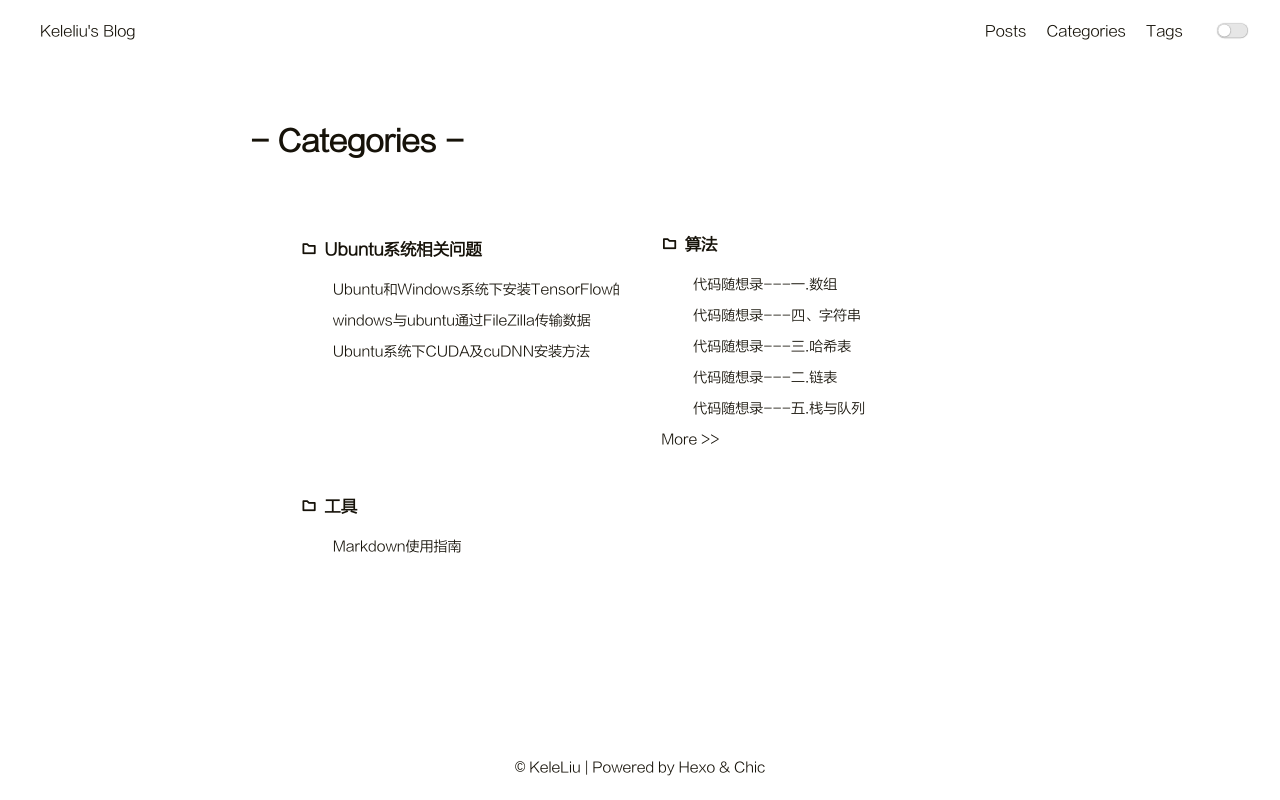
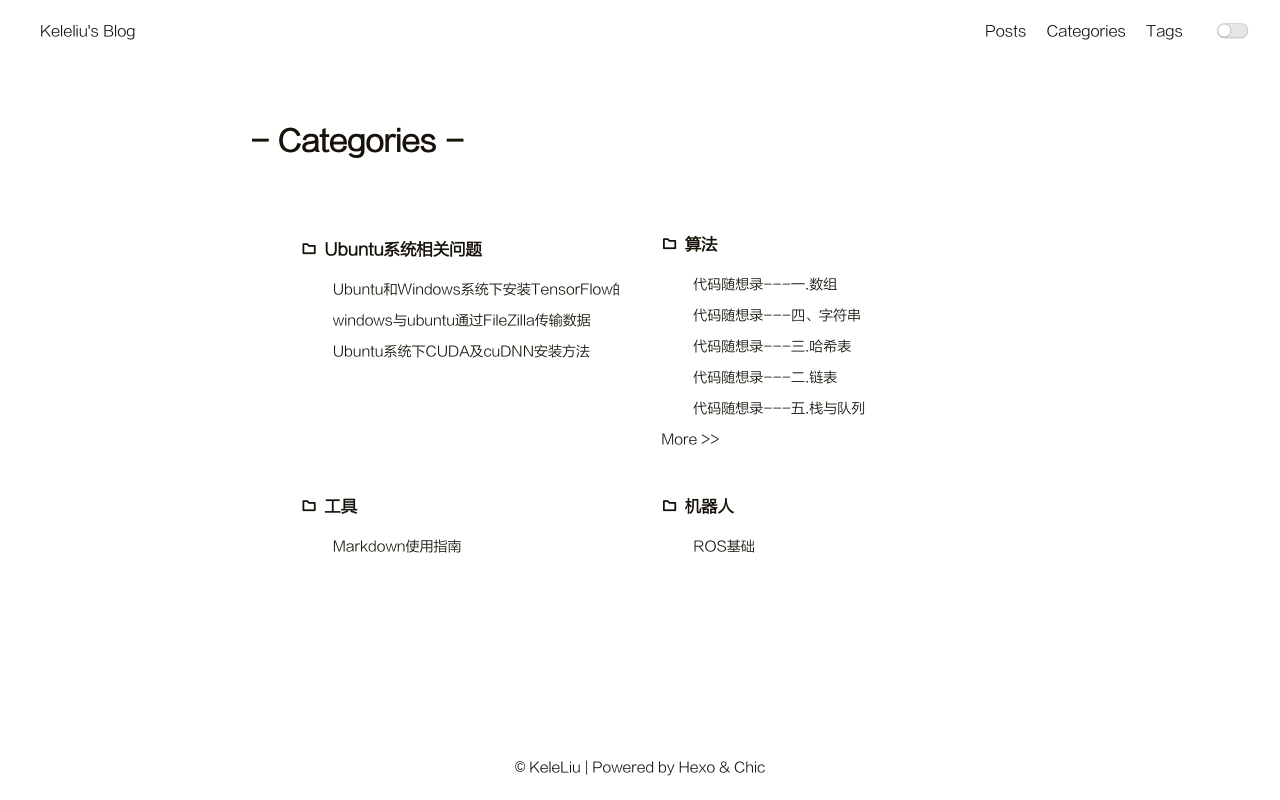
Before and after one commit to kelearnliu/kelearnliu.github.io, a plain HTML site: page category/index.html in a window 1280 px wide. Drawn offline with nearby package versions, Linux system fonts and the light colour scheme; some packages are replaced by stand-ins of ours.

Commit message:
Site updated: 2023-04-14 13:33:36

```diff
--- a/category/index.html
+++ b/category/index.html
@@ -270,9 +270,6 @@
 
 
 
-
-
-
                                 <a class="more-post-link" href="/categories/%E7%AE%97%E6%B3%95/">More >></a>
 
                         </div>
@@ -300,6 +297,28 @@
                         </div>
                     </div>
 
+
+                    <div class="card-item">
+                        <div class="categories">
+                            <a href="/categories/%E6%9C%BA%E5%99%A8%E4%BA%BA/">
+                                <h3>
+                                    <i class="iconfont icon-category" style="padding-right:3px"></i>
+                                    机器人
+                                </h3>
+                            </a>
+
+
+
+                                    <article class="archive-item">
+                                        <a class="archive-item-link"
+                                           href="/2023/03/06/ROS/ROS%E5%9F%BA%E7%A1%80/">ROS基础</a>
+                                    </article>
+
+
+
+                        </div>
+                    </div>
+
             </div>
 
         </div>
```
Also changed, not shown: 2023/03/06/ROS/ROS基础/index.html (+1 -1 lines), categories/机器人/index.html (renamed from categories/算法/page/2/index.html, +5 -9 lines), categories/算法/index.html (+8 -12 lines).
